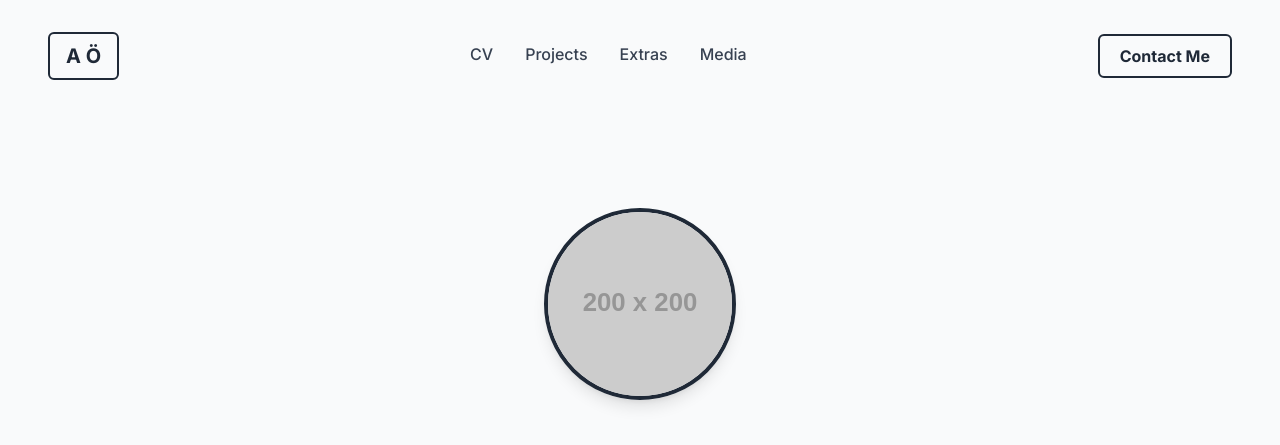
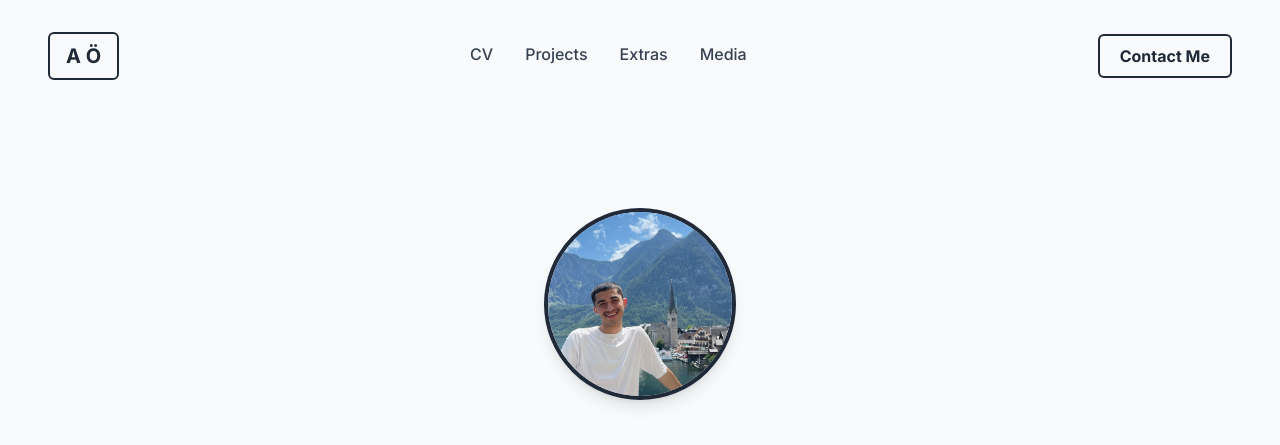
Before and after one commit to vrdvcvn/portfolio, a plain HTML site: page index.html in a window 1280 px wide. Shown: the top 445 px of the page. Drawn offline with nearby package versions, Linux system fonts and the light colour scheme; placeholder pictures from the web are drawn by us.

Commit message:
Update index.html

```diff
--- a/index.html
+++ b/index.html
@@ -74,7 +74,7 @@
             <!-- Profile Image -->
             <div class="inline-block mb-12">
                 <img
-                    src="my-pic.jpeg"
+                    src="my_pic.jpeg"
                     alt="A profile picture of Arda Can Özdemir"
                     class="rounded-full w-40 h-40 md:w-48 md:h-48 object-cover border-4 border-gray-800 shadow-lg"
                     onerror="this.onerror=null;this.src='https://placehold.co/200x200/e2e8f0/333333?text=Image+Error';"
```
